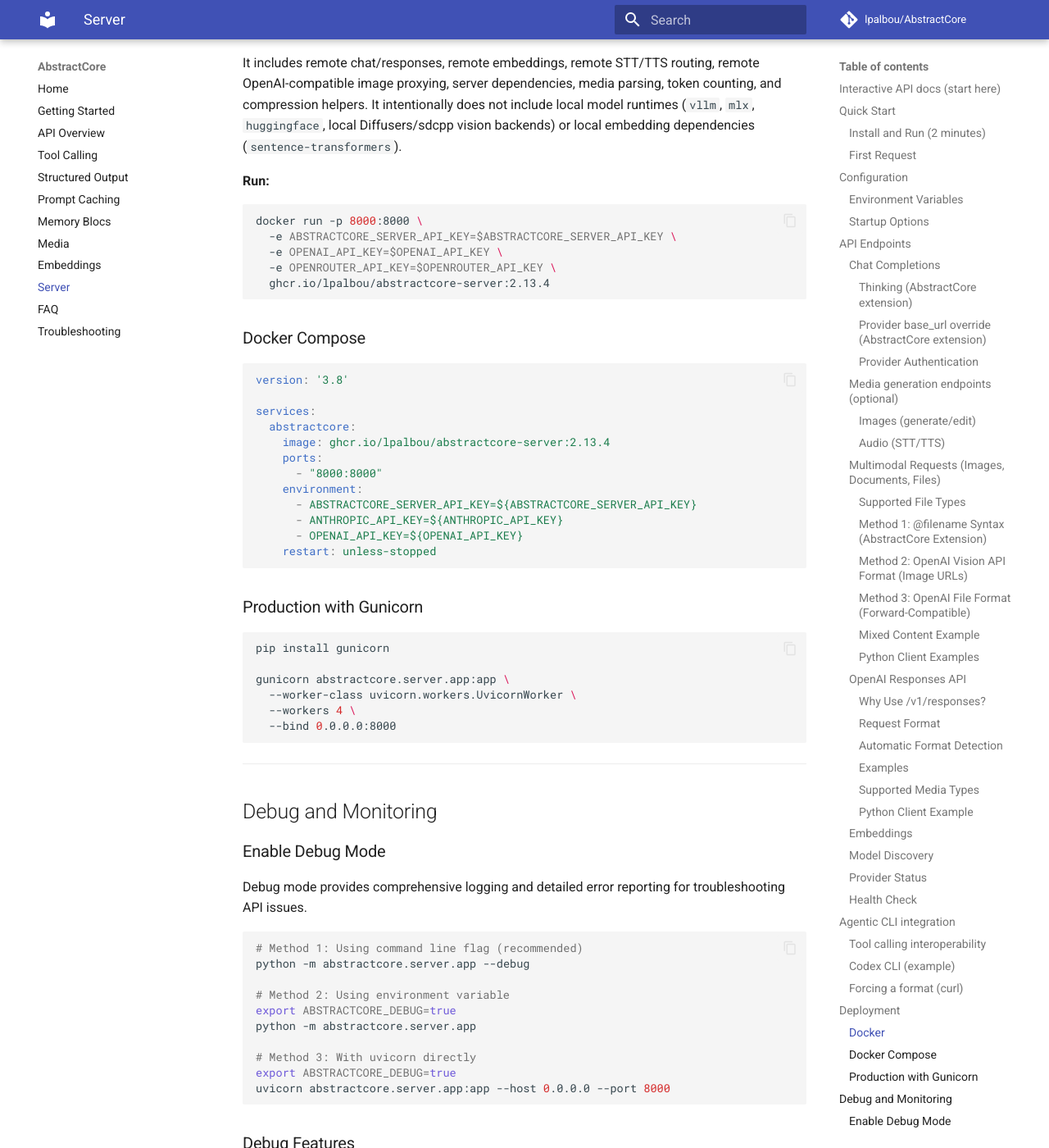
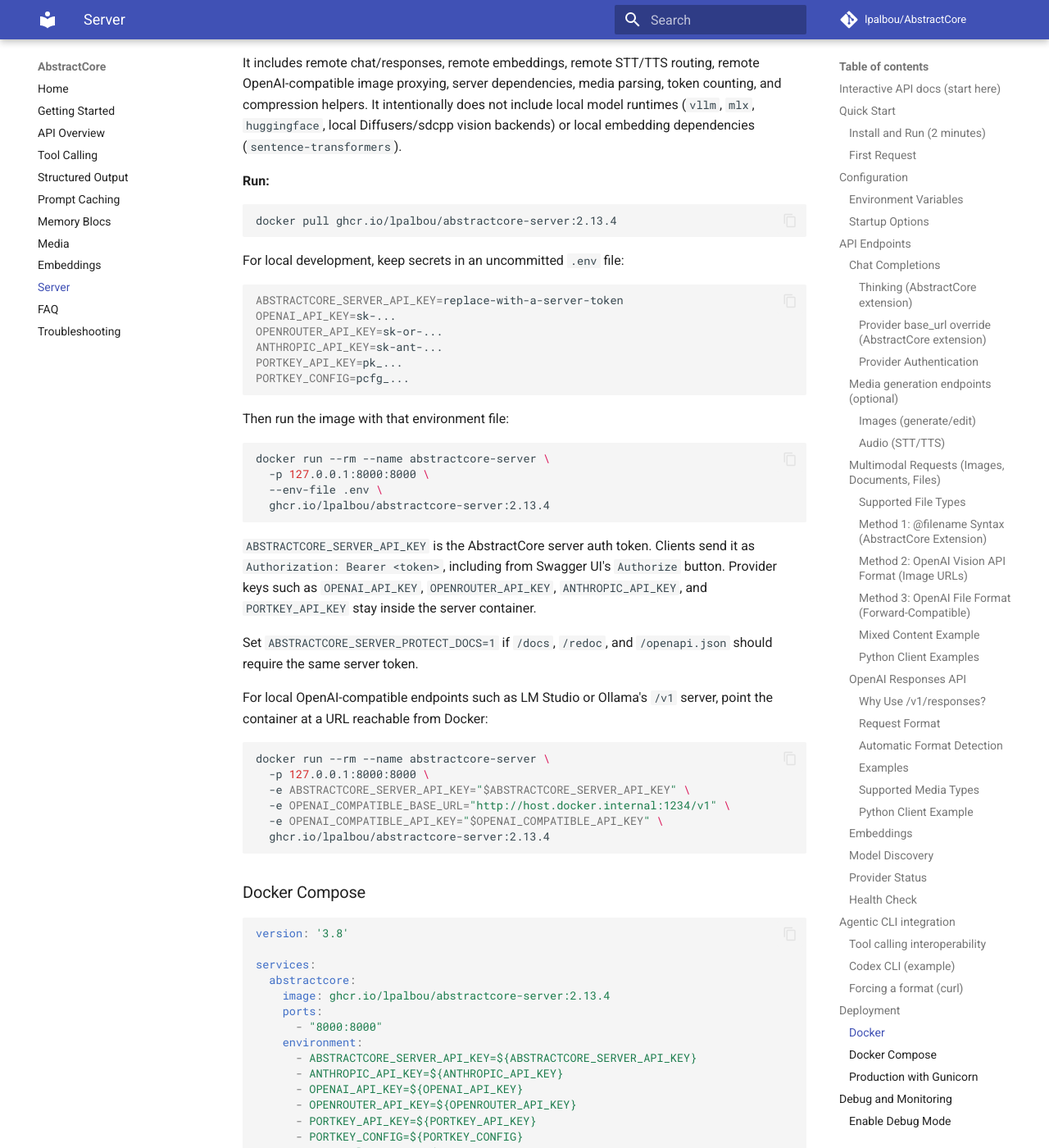
Before and after one commit to sidhantpande/Unified-LLM, an MkDocs documentation site: the page built from docs/server.md, in a window 1280 px wide and 1400 px high, scrolled down 19931 px. Shown: the whole window at 82% size. Built offline with MkDocs 1.6.1 and Material for MkDocs 9.7.7, drawn with Linux system fonts in a browser that asks for light colours; comment, search, counter and statistics services are not loaded.

Commit message:
docs: clarify server image configuration

````diff
--- a/docs/server.md
+++ b/docs/server.md
@@ -975,10 +975,46 @@ vision backends) or local embedding dependencies (`sentence-transformers`).
 
 **Run:**
 ```bash
-docker run -p 8000:8000 \
-  -e ABSTRACTCORE_SERVER_API_KEY=$ABSTRACTCORE_SERVER_API_KEY \
-  -e OPENAI_API_KEY=$OPENAI_API_KEY \
-  -e OPENROUTER_API_KEY=$OPENROUTER_API_KEY \
+docker pull ghcr.io/lpalbou/abstractcore-server:2.13.4
+```
+
+For local development, keep secrets in an uncommitted `.env` file:
+
+```bash
+ABSTRACTCORE_SERVER_API_KEY=replace-with-a-server-token
+OPENAI_API_KEY=sk-...
+OPENROUTER_API_KEY=sk-or-...
+ANTHROPIC_API_KEY=sk-ant-...
+PORTKEY_API_KEY=pk_...
+PORTKEY_CONFIG=pcfg_...
+```
+
+Then run the image with that environment file:
+
+```bash
+docker run --rm --name abstractcore-server \
+  -p 127.0.0.1:8000:8000 \
+  --env-file .env \
+  ghcr.io/lpalbou/abstractcore-server:2.13.4
+```
+
+`ABSTRACTCORE_SERVER_API_KEY` is the AbstractCore server auth token. Clients
+send it as `Authorization: Bearer <token>`, including from Swagger UI's
+`Authorize` button. Provider keys such as `OPENAI_API_KEY`, `OPENROUTER_API_KEY`,
+`ANTHROPIC_API_KEY`, and `PORTKEY_API_KEY` stay inside the server container.
+
+Set `ABSTRACTCORE_SERVER_PROTECT_DOCS=1` if `/docs`, `/redoc`, and
+`/openapi.json` should require the same server token.
+
+For local OpenAI-compatible endpoints such as LM Studio or Ollama's `/v1`
+server, point the container at a URL reachable from Docker:
+
+```bash
+docker run --rm --name abstractcore-server \
+  -p 127.0.0.1:8000:8000 \
+  -e ABSTRACTCORE_SERVER_API_KEY="$ABSTRACTCORE_SERVER_API_KEY" \
+  -e OPENAI_COMPATIBLE_BASE_URL="http://host.docker.internal:1234/v1" \
+  -e OPENAI_COMPATIBLE_API_KEY="$OPENAI_COMPATIBLE_API_KEY" \
   ghcr.io/lpalbou/abstractcore-server:2.13.4
 ```
 
@@ -996,6 +1032,9 @@ services:
       - ABSTRACTCORE_SERVER_API_KEY=${ABSTRACTCORE_SERVER_API_KEY}
       - ANTHROPIC_API_KEY=${ANTHROPIC_API_KEY}
       - OPENAI_API_KEY=${OPENAI_API_KEY}
+      - OPENROUTER_API_KEY=${OPENROUTER_API_KEY}
+      - PORTKEY_API_KEY=${PORTKEY_API_KEY}
+      - PORTKEY_CONFIG=${PORTKEY_CONFIG}
     restart: unless-stopped
 ```
 
````
